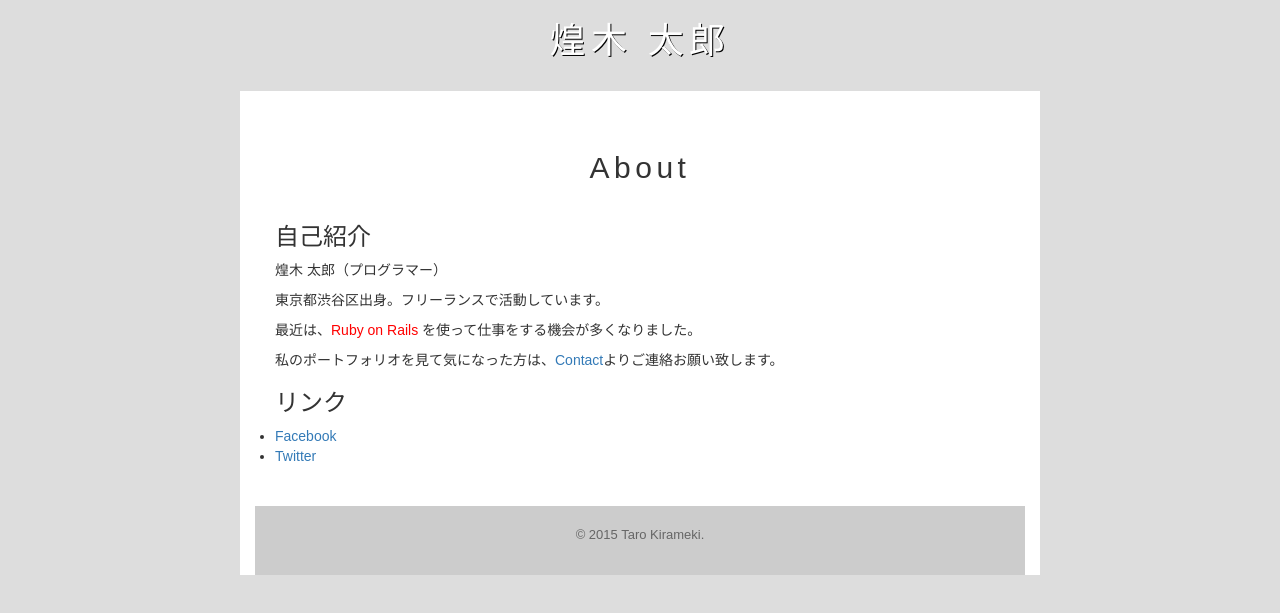
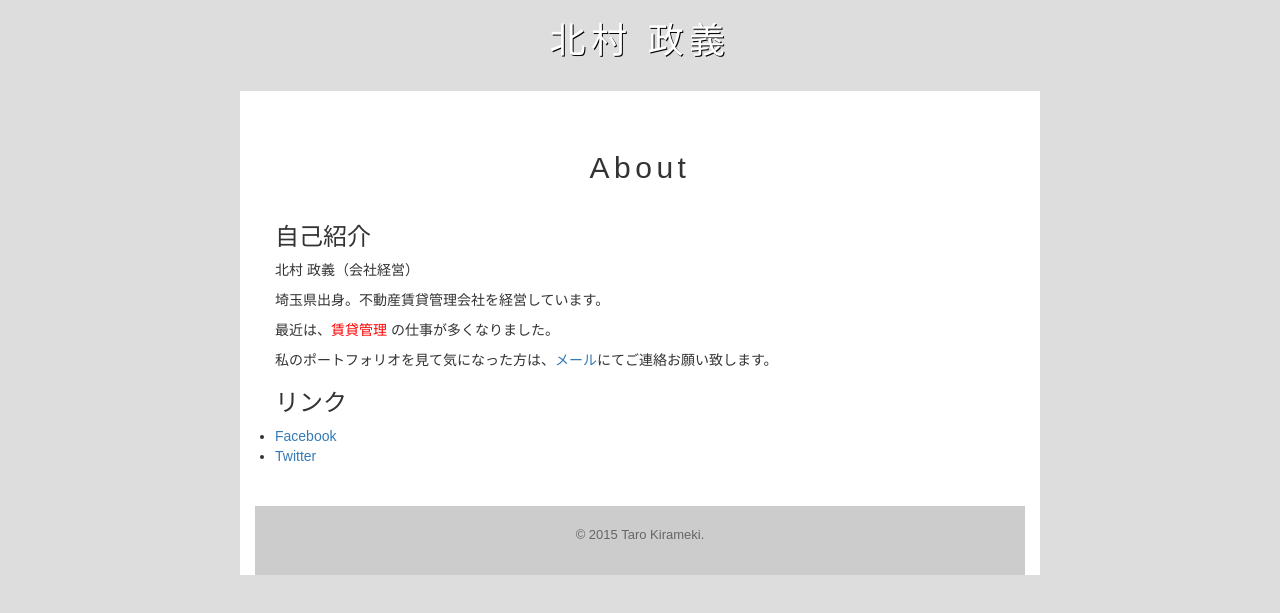
Before and after one commit to Yoshi0708/Yoshi0708.github.io, a plain HTML site: page index.html in a window 1280 px wide. Shown: the part 109-722 px from the top of the page. Drawn offline with nearby package versions, Linux system fonts and the light colour scheme.

Commit message:
first commit

```diff
--- a/index.html
+++ b/index.html
@@ -19,26 +19,26 @@
         <ul>
           <li><a href="index.html">Home</a></li>
           <li><a href="about.html" class="selected">About</a></li>
-          <li><a href="contact.html">Contact</a></li>
+          <li><a href="mailto:mak8818@gmail.com">Contact</a></li>
         </ul>
       </nav>
       <div id="logo">
         <img src="profile.jpg" alt="">
-        <h1>煌木 太郎</h1>
+        <h1>北村 政義</h1>
       </div>
     </header>
     <div class="container">
       <section>
         <h2>About</h2>
         <h3>自己紹介</h3>
-        <p>煌木 太郎（プログラマー）</p>
-        <p>東京都渋谷区出身。フリーランスで活動しています。</p>
-        <p>最近は、<span class="red">Ruby on Rails</span> を使って仕事をする機会が多くなりました。</p>
-        <p>私のポートフォリオを見て気になった方は、<a href="contact.html">Contact</a>よりご連絡お願い致します。</p>
+        <p>北村 政義（会社経営）</p>
+        <p>埼玉県出身。不動産賃貸管理会社を経営しています。</p>
+        <p>最近は、<span class="red">賃貸管理</span> の仕事が多くなりました。</p>
+        <p>私のポートフォリオを見て気になった方は、<a href="mailto:mak8818@gmail.com">メール</a>にてご連絡お願い致します。</p>
         <h3>リンク</h3>
         <ul>
-          <li><a href="https://www.facebook.com/tarokirameki" target="_blank">Facebook</a></li>
-          <li><a href="https://twitter.com/tarokirameki" target="_blank">Twitter</a></li>
+          <li><a href="https://www.facebook.com/masayoshi.kitamura" target="_blank">Facebook</a></li>
+          <li><a href="https://twitter.com/wakwak78" target="_blank">Twitter</a></li>
         </ul>
       </section>
       <footer>
```
